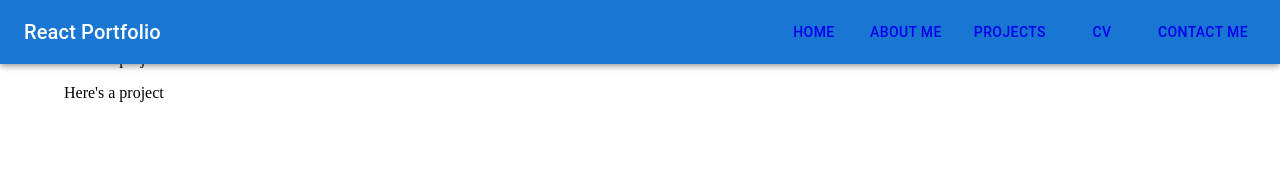
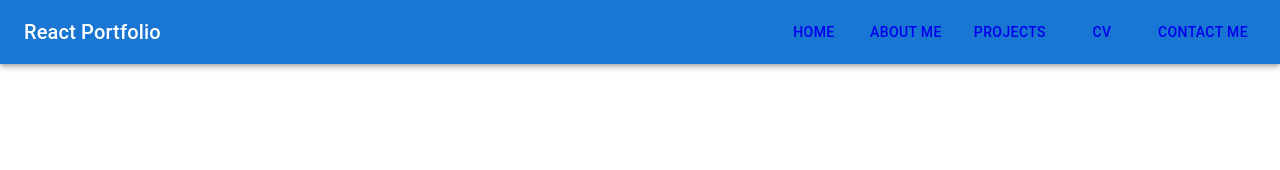
Before and after one commit to Greenie115/react-protfolio-v2, a React (Vite) app: page /projects in a window 1280 px wide. Shown: the top 170 px of the page. Built offline with nearby package versions, Linux system fonts and the light colour scheme.

Commit message:
updating proects and mapping the array

```diff
--- /dev/null
+++ b/src/components/localProjects.js
@@ -0,0 +1,45 @@
+
+export const myProjects = [
+    {
+        "name": "README Generator",
+        "URL": "https://www.youtube.com/watch?v=S72KH97pHwM",
+        "github": "https://github.com/Greenie115/readme-generator",
+        "IMG": "./src/assets/READMEGeneratorImg.png",
+        "description": "Here's a README Generator"
+    },
+    {
+        "name": "",
+        "URL": "",
+        "github": "",
+        "IMG": "",
+        "description": ""
+    },
+    {
+        "name": "",
+        "URL": "",
+        "github": "",
+        "IMG": "",
+        "description": ""
+    },
+    {
+        "name": "",
+        "URL": "",
+        "github": "",
+        "IMG": "",
+        "description": ""
+    },
+    {
+        "name": "",
+        "URL": "",
+        "github": "",
+        "IMG": "",
+        "description": ""
+    },
+    {
+        "name": "",
+        "URL": "",
+        "github": "",
+        "IMG": "",
+        "description": ""
+    }
+]
--- a/src/components/pages/projects.jsx
+++ b/src/components/pages/projects.jsx
@@ -1,12 +1,25 @@
 import React from "react";
+import { myProjects } from "../localProjects"
+import { Box, Paper, Typography } from "@mui/material";
 
 function Projects(){
     return(
     <>
-    <p>Here's a project</p>
-    <p>Here's a project</p>
-    <p>Here's a project</p>
-    </>)
+        <Box sx={{
+        mt: 9,
+        p: 3,
+        display: "flex",
+        alignItems: "center",
+        justifyContent: "center"
+    }}>
+       {myProjects.map((project) => {
+        <Paper elevation={3}>
+            <Typography variant="h4">{project.name}</Typography>
+        </Paper>
+       })}
+    </Box>
+    </>
+    )
 }
 
 export default Projects;
```
Also changed, not shown: src/assets/READMEGeneratorIMG.png (added).
